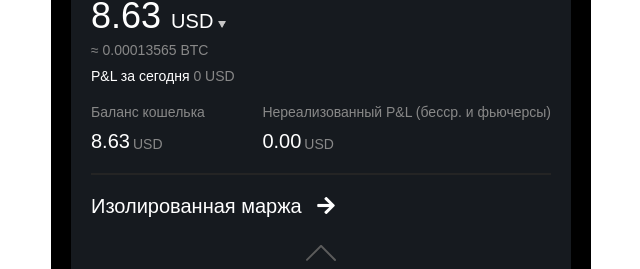
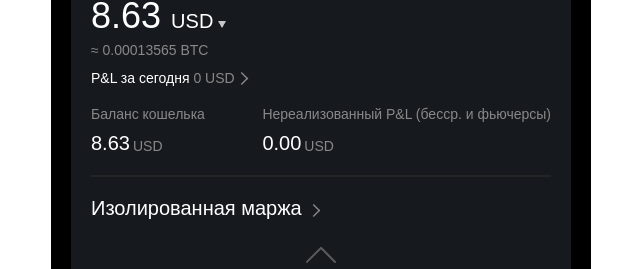
Before and after one commit to Chupserso/crypto, a React (Create React App) app: page /account in a window 1280 px wide. Shown: the part 230-499 px from the top of the page, without its empty margins (319-959 px from the left). Built offline with nearby package versions, Linux system fonts and the light colour scheme.

Commit message:
full update 6

```diff
--- a/src/components/pages/accountPage/AccountPage.css
+++ b/src/components/pages/accountPage/AccountPage.css
@@ -396,3 +396,12 @@ h3 {
     top: 10px;
     width: 30px;
 }
+.right {
+    width: 15px;
+    position: relative;
+    top: 3px;
+    left: 2px;
+}
+.new {
+    top: 2.5px;
+}
--- a/src/components/pages/accountPage/AccountPage.js
+++ b/src/components/pages/accountPage/AccountPage.js
@@ -20,6 +20,7 @@ import rebootImg from "../../../icons/reboot_icon.svg";
 import searchImg from "../../../icons/search_icon.svg";
 import arrowImg from "./arrow.png";
 import upImg from "./up.svg";
+import rightImg from "./right.svg";
 
 export const AccountPage = () => {
     // Считываем данные из localStorage или устанавливаем значения по умолчанию
@@ -145,7 +146,7 @@ export const AccountPage = () => {
                     </div>
                     <div className="balance-sub">≈ {btcValue} BTC</div> {/* Редактируемое значение BTC */}
                     <div className="balance-sub" style={{ color: "#fff", marginTop: "10px" }}>
-                        P&amp;L за сегодня <span className="pl-span">{pnlValue} USD</span> {/* Редактируемое значение P&L */}
+                        P&amp;L за сегодня <span className="pl-span">{pnlValue} USD</span><img className="right" src={rightImg} /> {/* Редактируемое значение P&L */}
                     </div>
                     <div className="balance-details">
                         <div>
@@ -162,7 +163,7 @@ export const AccountPage = () => {
                         </div>
                     </div>
                     <hr />
-                    <span className="card-text">Изолированная маржа  <i style={{"margin-left": "10px"}} className="fas fa-arrow-right"></i></span>
+                    <span className="card-text">Изолированная маржа  <img className="right new" src={rightImg} /></span>
                     <br /><img src={upImg} className="up" />
                 </div>
                 <div className="management">
```
Also changed, not shown: src/components/pages/accountPage/right.svg (added).
